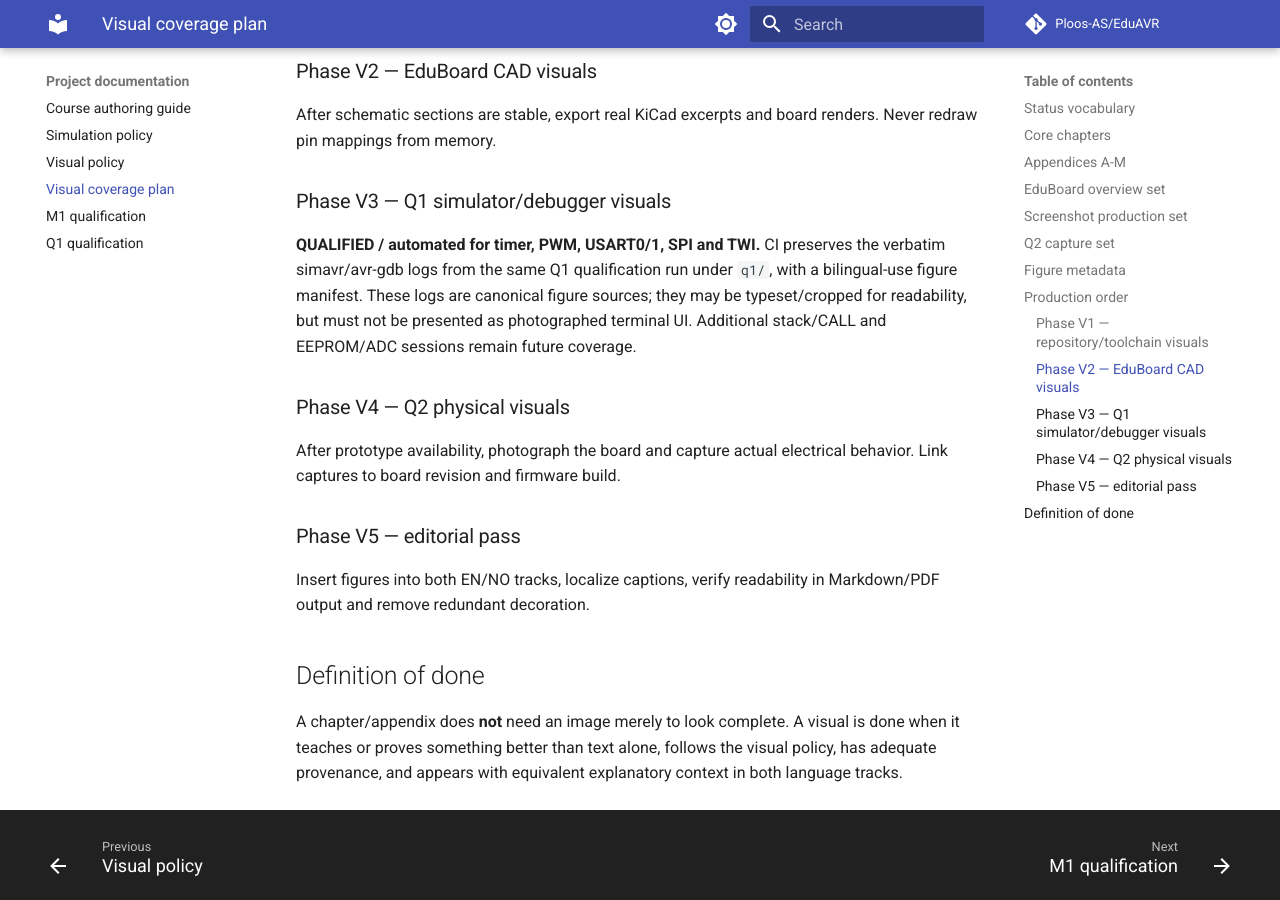
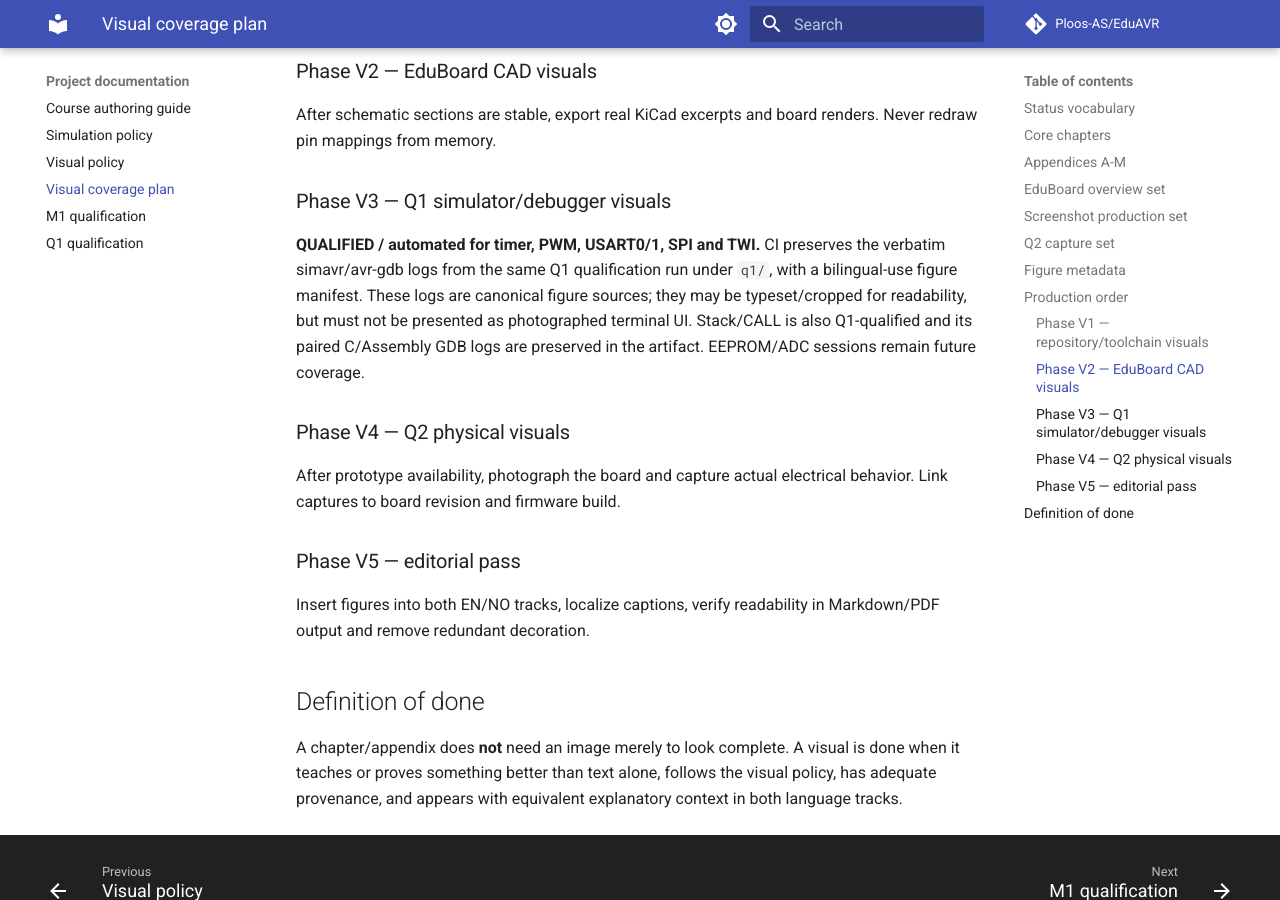
Before and after one commit to Ploos-AS/EduAVR, an MkDocs documentation site: the page built from docs/VISUAL_COVERAGE_PLAN.md, in a window 1280 px wide and 900 px high, scrolled down 5165 px. Built offline with MkDocs 1.6.1 and Material for MkDocs 9.7.7, drawn with Linux system fonts in a browser that asks for light colours; comment, search, counter and statistics services are not loaded.

Commit message:
docs: mark stack and ABI visual evidence Q1-qualified

```diff
--- a/docs/VISUAL_COVERAGE_PLAN.md
+++ b/docs/VISUAL_COVERAGE_PLAN.md
@@ -133,7 +133,7 @@ Notes:
 After schematic sections are stable, export real KiCad excerpts and board renders. Never redraw pin mappings from memory.
 
 ### Phase V3 — Q1 simulator/debugger visuals
-**QUALIFIED / automated for timer, PWM, USART0/1, SPI and TWI.** CI preserves the verbatim simavr/avr-gdb logs from the same Q1 qualification run under `q1/`, with a bilingual-use figure manifest. These logs are canonical figure sources; they may be typeset/cropped for readability, but must not be presented as photographed terminal UI. Additional stack/CALL and EEPROM/ADC sessions remain future coverage.
+**QUALIFIED / automated for timer, PWM, USART0/1, SPI and TWI.** CI preserves the verbatim simavr/avr-gdb logs from the same Q1 qualification run under `q1/`, with a bilingual-use figure manifest. These logs are canonical figure sources; they may be typeset/cropped for readability, but must not be presented as photographed terminal UI. Stack/CALL is also Q1-qualified and its paired C/Assembly GDB logs are preserved in the artifact. EEPROM/ADC sessions remain future coverage.
 
 ### Phase V4 — Q2 physical visuals
 After prototype availability, photograph the board and capture actual electrical behavior. Link captures to board revision and firmware build.
```
